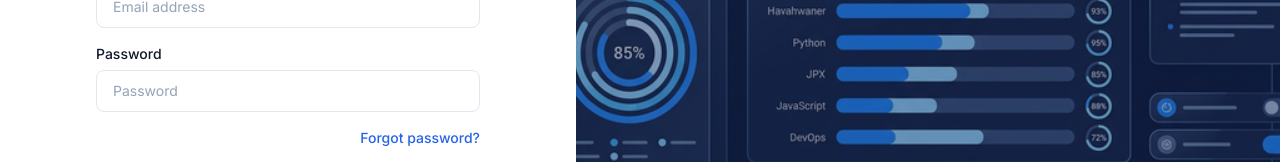
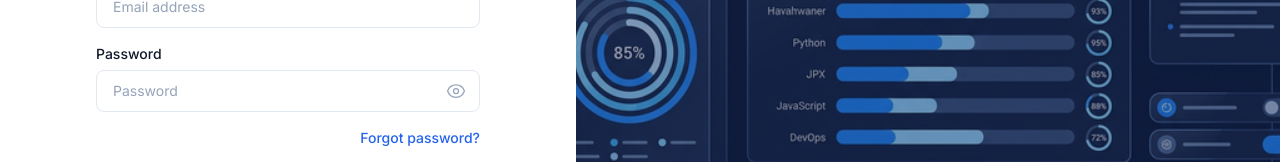
Before and after one commit to NU-Projects/Apex, a React (Vite) app in the folder frontend/: page /login in a window 1280 px wide. Shown: the part 343-505 px from the top of the page. Built offline with nearby package versions, Linux system fonts and the light colour scheme; no server answers.

Commit message:
ops: deployment
aws, nginx etc

```diff
--- a/frontend/src/components/InputField.jsx
+++ b/frontend/src/components/InputField.jsx
@@ -1,4 +1,10 @@
+import { useState } from 'react'
+
 function InputField({ label, id, type = 'text', placeholder, value, onChange, icon }) {
+  const [showPassword, setShowPassword] = useState(false)
+  const isPasswordField = type === 'password'
+  const inputType = isPasswordField && showPassword ? 'text' : type
+
   return (
     <div className="w-full">
       {label && (
@@ -14,14 +20,33 @@
         )}
         <input
           id={id}
-          type={type}
+          type={inputType}
           placeholder={placeholder}
           value={value}
           onChange={onChange}
           className={`w-full rounded-lg border border-border-light bg-white px-4 py-2.5 text-sm text-text-primary placeholder-text-muted
             focus:outline-none focus:ring-2 focus:ring-brand-500/30 focus:border-brand-500 transition-colors duration-150
-            hover:border-border-default ${icon ? 'pl-11' : ''}`}
+            hover:border-border-default ${icon ? 'pl-11' : ''} ${isPasswordField ? 'pr-11' : ''}`}
         />
+        {isPasswordField && (
+          <button
+            type="button"
+            onClick={() => setShowPassword(!showPassword)}
+            className="absolute inset-y-0 right-0 pr-3.5 flex items-center text-text-muted hover:text-text-primary transition-colors"
+            aria-label={showPassword ? 'Hide password' : 'Show password'}
+          >
+            {showPassword ? (
+              <svg xmlns="http://www.w3.org/2000/svg" fill="none" viewBox="0 0 24 24" strokeWidth={1.5} stroke="currentColor" className="w-5 h-5">
+                <path strokeLinecap="round" strokeLinejoin="round" d="M3.98 8.223A10.477 10.477 0 0 0 1.934 12C3.226 16.338 7.244 19.5 12 19.5c.993 0 1.953-.138 2.863-.395M6.228 6.228A10.451 10.451 0 0 1 12 4.5c4.756 0 8.773 3.162 10.065 7.498a10.522 10.522 0 0 1-4.293 5.774M6.228 6.228 3 3m3.228 3.228 3.65 3.65m7.894 7.894L21 21m-3.228-3.228-3.65-3.65m0 0a3 3 0 1 0-4.243-4.243m4.242 4.242L9.88 9.88" />
+              </svg>
+            ) : (
+              <svg xmlns="http://www.w3.org/2000/svg" fill="none" viewBox="0 0 24 24" strokeWidth={1.5} stroke="currentColor" className="w-5 h-5">
+                <path strokeLinecap="round" strokeLinejoin="round" d="M2.036 12.322a1.012 1.012 0 0 1 0-.639C3.423 7.51 7.36 4.5 12 4.5c4.638 0 8.573 3.007 9.963 7.178.07.207.07.431 0 .639C20.577 16.49 16.64 19.5 12 19.5c-4.638 0-8.573-3.007-9.963-7.178Z" />
+                <path strokeLinecap="round" strokeLinejoin="round" d="M15 12a3 3 0 1 1-6 0 3 3 0 0 1 6 0Z" />
+              </svg>
+            )}
+          </button>
+        )}
       </div>
     </div>
   )
--- a/frontend/vite.config.js
+++ b/frontend/vite.config.js
@@ -12,4 +12,13 @@
     }),
     tailwindcss(),
   ],
+  server: {
+    host: '0.0.0.0',
+    port: 5173,
+  },
+  preview: {
+    host: '0.0.0.0',
+    port: 5173,
+    allowedHosts: ['f-apex.duckdns.org', '52.66.65.67', 'localhost'],
+  },
 })
```
Also changed, not shown: 1 other file (tests, documents, lock files or other folders).
